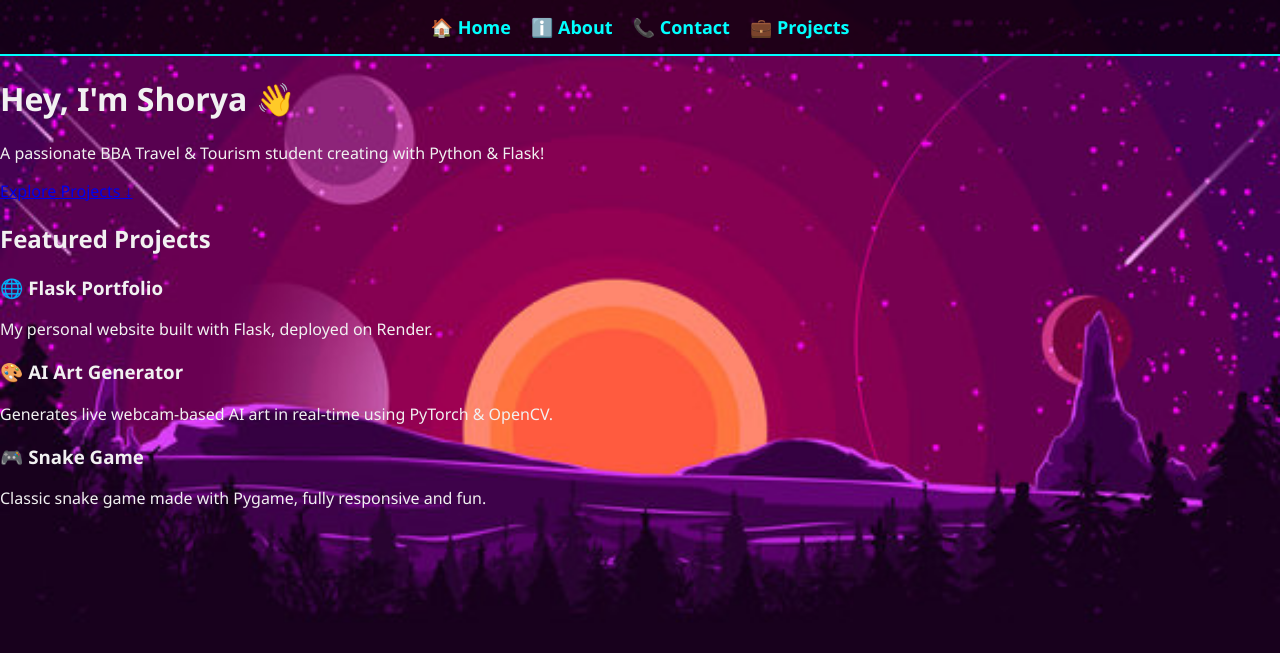
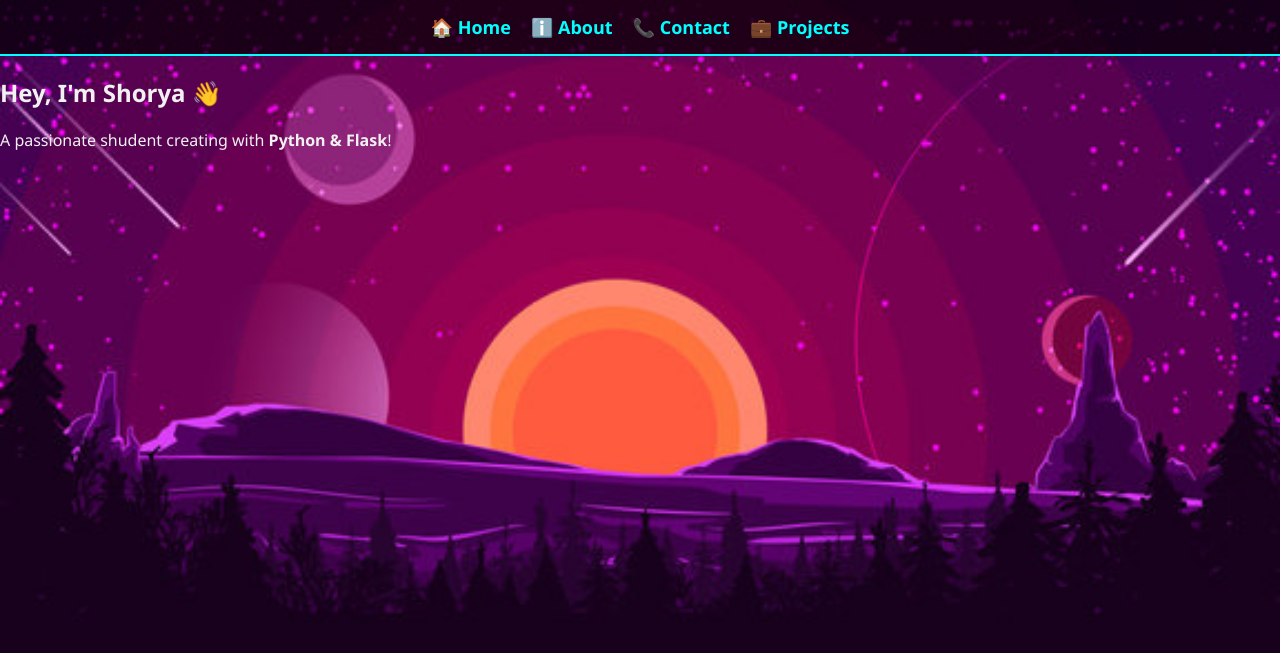
Before and after one commit to shoryaG19/flask-website1, a Flask app: page / in a window 1280 px wide. Shown: the top 653 px of the page. Run offline with Flask 3, Linux system fonts and the light colour scheme.

Commit message:
Update index.html

```diff
--- a/templates/index.html
+++ b/templates/index.html
@@ -4,10 +4,10 @@
   <meta charset="UTF-8">
   <title>Home | Shorya</title>
   <meta name="viewport" content="width=device-width, initial-scale=1.0">
-    <link rel="stylesheet" href="https://cdnjs.cloudflare.com/ajax/libs/animate.css/4.1.1/animate.min.css"/>
   <link rel="stylesheet" href="{{ url_for('static', filename='style.css') }}">
 </head>
 <body>
+  <!-- Navbar -->
   <nav class="navbar">
     <a href="{{ url_for('home') }}">🏠 Home</a>
     <a href="{{ url_for('about') }}">ℹ️ About</a>
@@ -15,28 +15,10 @@
     <a href="{{ url_for('projects') }}">💼 Projects</a>
   </nav>
 
-    <header class="hero">
-        <h1>Hey, I'm Shorya 👋</h1>
-        <p>A passionate BBA Travel & Tourism student creating with Python & Flask!</p>
-        <a href="#projects" class="cta-btn">Explore Projects ↓</a>
-    </header>
-
-    <section id="projects" class="projects-section">
-        <h2>Featured Projects</h2>
-        <div class="project-grid">
-            <div class="card">
-                <h3>🌐 Flask Portfolio</h3>
-                <p>My personal website built with Flask, deployed on Render.</p>
-            </div>
-            <div class="card">
-                <h3>🎨 AI Art Generator</h3>
-                <p>Generates live webcam-based AI art in real-time using PyTorch & OpenCV.</p>
-            </div>
-            <div class="card">
-                <h3>🎮 Snake Game</h3>
-                <p>Classic snake game made with Pygame, fully responsive and fun.</p>
-            </div>
-        </div>
+  <!-- Hero Section -->
+  <section class="hero">
+    <h1>Hey, I'm <span class="highlight">Shorya</span> 👋</h1>
+    <p>A passionate shudent creating with <strong>Python & Flask</strong>!</p>
   </section>
 </body>
 </html>
```
Lines whose indentation alone changed are shown as unchanged.
